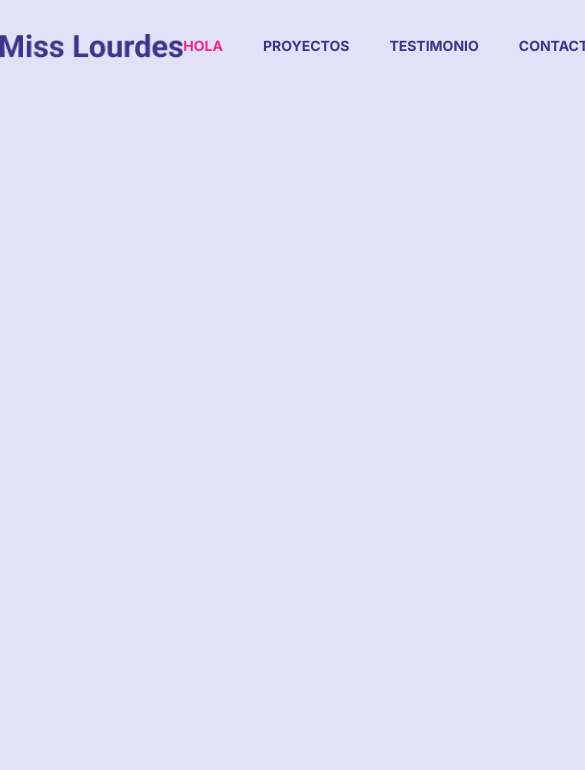
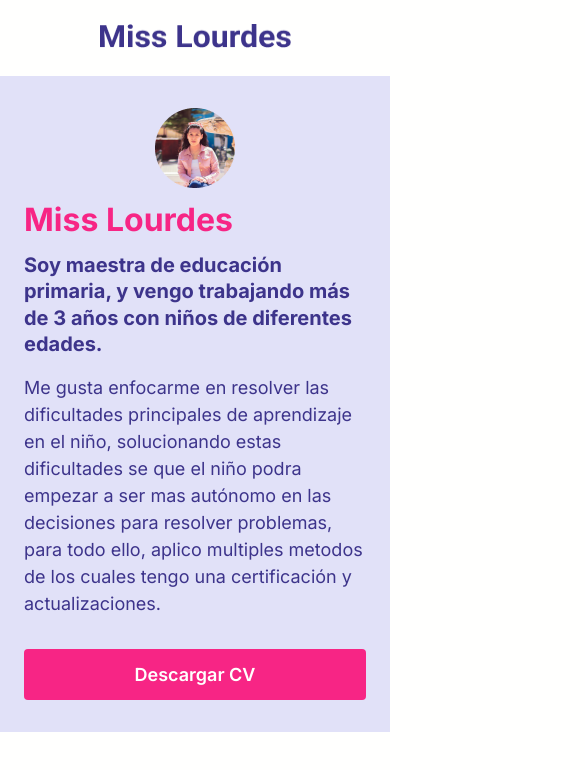
Before and after one commit to juancotera/misslourdes, a plain HTML site: page index.html in a window 390 px wide. Shown: the whole page, 585 px wide, since content can reach past the window. Drawn offline with Linux system fonts and the light colour scheme.

Commit message:
header y Hero responsive

```diff
--- /dev/null
+++ b/CSS/button.css
@@ -0,0 +1,14 @@
+.button{
+  /* border: 1px solid red; */
+  font: var(--button);
+  color: var(--white);
+  text-decoration: none;
+  background: var(--fucsia);
+  text-align: center;
+  padding-inline-end: 1.5rem;
+  padding-inline-start: 1.5rem;
+  padding-block-end: .75rem;
+  padding-block-start: .75rem;
+  border-radius: .25rem;
+  border: none;
+}
--- a/CSS/css.css
+++ b/CSS/css.css
@@ -1,16 +1,34 @@
 @import 'wrapper.css';
+@import 'menu.css';
 @import 'header.css';
-
+@import 'hero.css';
+@import 'button.css';
 
 :root{
-  --body2: 700 .875rem/1.6875rem Inter;
-  --primary: #3D348B;
-  --secondary: #F72585;
-  --light: #E1E1F8;
+  --primary: #3d348b;
+  --fucsia: #f72585;
+  --orange: #f35b04;
+  --orangelight: #f18701;
+  --yellow: #f7b801;
+  --bigaro: #7678ed;
+  --lavanda: #e1e1f8;
+  --laurellight: #cad5ca;
+  --white: #fffffe;
+  --headline1: 700 4.5rem/5rem Inter;
+  --headline2: 700 4rem/4.75rem Inter;
+  --headline3: 700 2rem/2rem Inter;
+  --headline4: 700 1.5rem/1.649999976158142rem Inter;
+  --headline5: 700 1.25rem/1.649999976158142rem Inter;
+  --button: 600 1.125rem/1.6875rem Inter;
+  --caption: 400 0.75rem/1.6875rem Inter;
+  --body1-regular: 400 1.125rem/1.6875rem Inter;
+  --body1-bold: 700 1.125rem/1.6875rem Inter;
+  --body2-regular: 400 0.875rem/1.5rem Inter;
+  --body2-bold: 700 0.875rem/1.6875rem Inter;
 }
 
 body{
   padding: 0;
   margin: 0;
-  background: var(--light);
+  background: var(--white);
 }
--- a/CSS/header.css
+++ b/CSS/header.css
@@ -1,36 +1,30 @@
 .header{
   /* border: 1px solid red; */
-}
-
-.menu{
+  background: var(--white);
 }
 
 .header-content{
-  display: flex;
-  justify-content: space-between;
-  align-items: center;
-  padding-block-start: 2rem;
-  padding-block-end: 2rem;
+  text-align: center;
+  padding-block-start: 1.5rem;
+  padding-block-end: 1.5rem;
 }
 
-.menu-items{
-  display: flex;
-  gap: 2.5rem;
-  padding: 0;
-  margin: 0;
+
+@media screen and (min-width: 768px) {
+  .header-content{
+    display: flex;
+    justify-content: space-between;
+    align-items: center;
+    padding-inline-start: 1.5rem;
+    padding-inline-end: 1.5rem;
+
+  }
 }
 
-.menu-items li{
-  list-style: none;
+@media screen and (min-width: 1024) {
+  .header-content{
+    padding-inline-start: 0;
+    padding-inline-end: 0;
+
+  }
 }
-
-.menu-items li a{
-  text-decoration: none;
-  font: var(--body2);
-  color: var(--primary);
-  text-transform: uppercase;
-}
-
-.menu-items li a.select{
-  color: var(--secondary);
-}
--- /dev/null
+++ b/CSS/hero.css
@@ -0,0 +1,73 @@
+.hero{
+  /* border: 1px solid red; */
+  background: var(--lavanda);
+}
+
+.hero-content{
+  display: flex;
+  flex-direction: column;
+  gap: 1rem;
+  padding-inline-start: 1.5rem;
+  padding-inline-end: 1.5rem;
+  padding-block-start: 2rem;
+  padding-block-end: 2rem;
+}
+
+.hero-content img{
+  margin-inline: auto;
+}
+
+.hero-detail{
+  display: flex;
+  flex-direction: column;
+  gap: 1rem;
+}
+
+.hero-detail h1{
+  margin: 0;
+  font: var(--headline3);
+  color: var(--fucsia);
+}
+
+.hero-detail h1 span:nth-last-of-type(1){
+  display: block;
+  font: var(--headline5);
+  color: var(--primary);
+  padding-block-start: 1rem;
+}
+
+.hero-detail p{
+  margin: 0;
+  font: var(--body1-regular);
+  color: var(--primary);
+}
+
+.hero-button{
+  display: flex;
+  flex-direction: column;
+  padding-block-start: 1rem;
+}
+
+@media screen and (min-width: 768px) {
+
+  .hero-content img{
+    margin: 0;
+  }
+}
+
+@media screen and (min-width: 1024px) {
+  .hero{
+    display: flex;
+    padding-block-start: 5rem;
+    padding-block-end: 5rem;
+  }
+
+  .hero-content{
+    max-inline-size: 49.5rem;
+  }
+
+  .hero-button{
+    display: block;
+  }
+
+}
--- /dev/null
+++ b/CSS/menu.css
@@ -0,0 +1,32 @@
+.menu{
+  display: none;
+}
+
+.menu-items{
+  display: flex;
+  gap: 2.5rem;
+  padding: 0;
+  margin: 0;
+}
+
+.menu-items li{
+  list-style: none;
+}
+
+.menu-items li a{
+  text-decoration: none;
+  font: var(--body2-bold);
+  color: var(--primary);
+  text-transform: uppercase;
+}
+
+.menu-items li a.select{
+  color: var(--fucsia);
+}
+
+
+@media screen and (min-width: 768px) {
+  .menu{
+    display: block;
+  }
+}
--- a/index.html
+++ b/index.html
@@ -7,7 +7,7 @@
 
   <link rel="preconnect" href="https://fonts.googleapis.com">
   <link rel="preconnect" href="https://fonts.gstatic.com" crossorigin>
-  <link href="https://fonts.googleapis.com/css2?family=Inter:wght@400;700&display=swap" rel="stylesheet">
+  <link href="https://fonts.googleapis.com/css2?family=Inter:wght@400;600;700&display=swap" rel="stylesheet">
 
   <link rel="stylesheet" href="./CSS/css.css">
   <title>Document</title>
@@ -28,5 +28,33 @@
       </div>
     </div>
   </header>
+  <div class="hero">
+    <div class="wrapper">
+      <div class="hero-content">
+        <img src="./img/miss.png" alt="Foto de MissLourdes" width="80" height="80">
+        <div class="hero-detail">
+          <h1>
+            <span>
+              Miss Lourdes
+            </span>
+            <span>
+              Soy maestra de educación primaria, y vengo trabajando más de 3 años con niños de diferentes edades.
+            </span>
+          </h1>
+          <p>
+            Me gusta enfocarme en resolver las dificultades principales de aprendizaje en el niño, solucionando estas dificultades
+            se que el niño podra empezar a ser mas autónomo en las decisiones para resolver problemas, para todo ello, aplico
+            multiples metodos de los cuales tengo una certificación y actualizaciones.
+          </p>
+          <div class="hero-button">
+            <button class="button" href="#">Descargar CV</button>
+          </div>
+        </div>
+      </div>
+    </div>
+  </div>
+
+  <section>
+  </section>
 </body>
 </html>
```
Also changed, not shown: img/miss.png (added).
